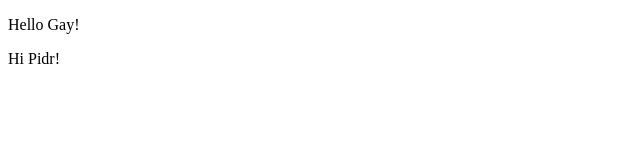
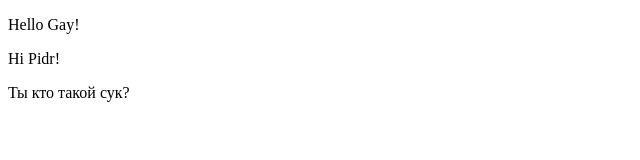
Before and after one commit to VladimirMoro2000/git---, a plain HTML site: page house/index.html in a window 1280 px wide. Shown: the whole page, without its empty margins (0-640 px from the left). Drawn offline with Linux system fonts and the light colour scheme.

Commit message:
three commit

```diff
--- a/house/index.html
+++ b/house/index.html
@@ -9,5 +9,6 @@
 <body>
     <p>Hello Gay!</p>
     <p>Hi Pidr!</p>
+    <p>Ты кто такой сук?</p>
 </body>
 </html>
```
